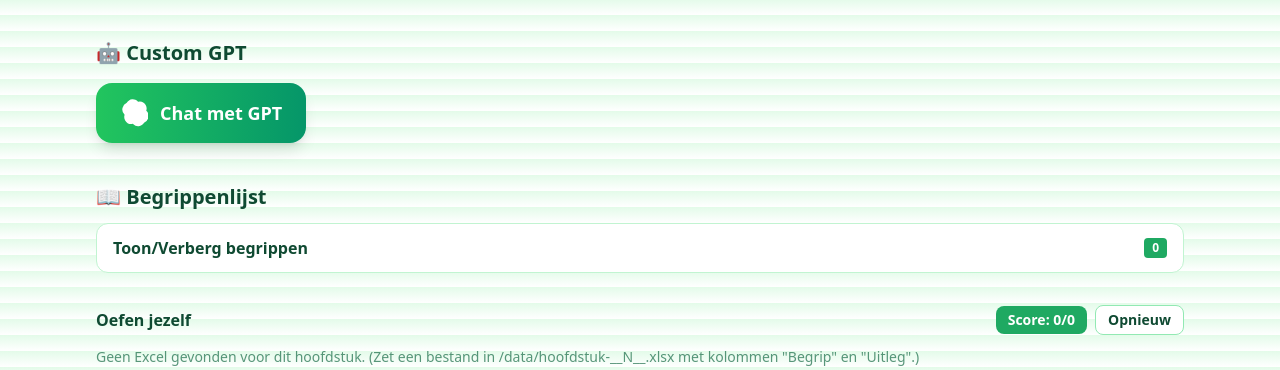
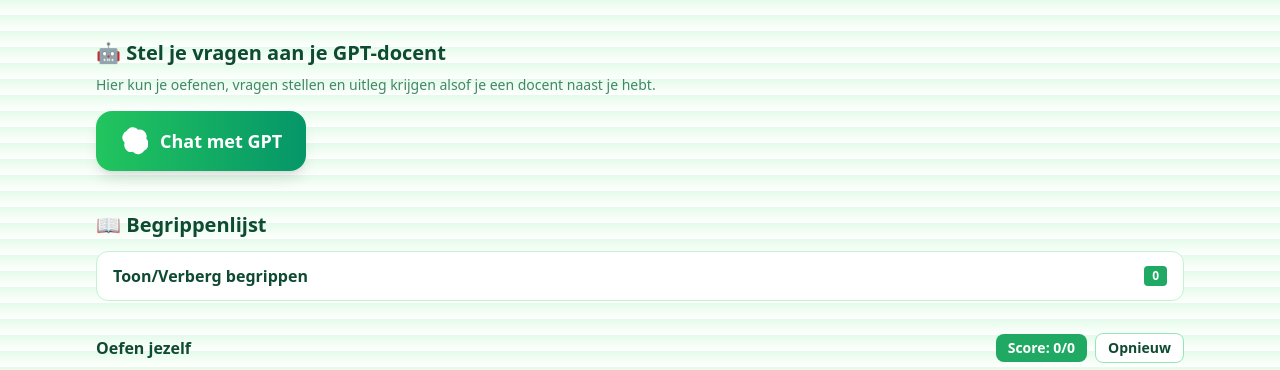
Before and after one commit to KevinJongen/docent-kevin-website, a plain HTML site: page hoofdstuk-1/index.html in a window 1280 px wide. Shown: the part 449-819 px from the top of the page. Drawn offline with nearby package versions, Linux system fonts and the light colour scheme; no server answers.

Commit message:
Add files via upload

```diff
--- a/hoofdstuk-1/index.html
+++ b/hoofdstuk-1/index.html
@@ -36,7 +36,8 @@
       </section>
 
       <section id="gpt" class="mt-10">
-        <h3 class="text-xl font-bold text-kevin-900 mb-4">🤖 Custom GPT</h3>
+        <h3 class="text-xl font-bold text-kevin-900 mb-2">🤖 Stel je vragen aan je GPT-docent</h3>
+<p class="text-kevin-800/80 mb-4 text-sm">Hier kun je oefenen, vragen stellen en uitleg krijgen alsof je een docent naast je hebt.</p>
         <a href="#" target="_blank" rel="noopener"
            class="group inline-flex items-center gap-3 px-6 py-4 rounded-2xl bg-gradient-to-r from-green-500 to-emerald-600 text-white font-bold text-lg shadow-lg hover:shadow-xl hover:scale-105 transition transform">
           <svg xmlns="http://www.w3.org/2000/svg" viewBox="0 0 40 40" class="h-7 w-7 text-white">
```
Also changed, not shown: hoofdstuk-10/index.html (+2 -1 lines), hoofdstuk-11/index.html (+2 -1 lines), hoofdstuk-12/index.html (+2 -1 lines), hoofdstuk-2/index.html (+2 -1 lines), hoofdstuk-3/index.html (+2 -1 lines), hoofdstuk-4/index.html (+2 -1 lines), hoofdstuk-5/index.html (+2 -1 lines), hoofdstuk-6/index.html (+2 -1 lines), hoofdstuk-7/index.html (+2 -1 lines), hoofdstuk-8/index.html (+2 -1 lines), hoofdstuk-9/index.html (+2 -1 lines).
